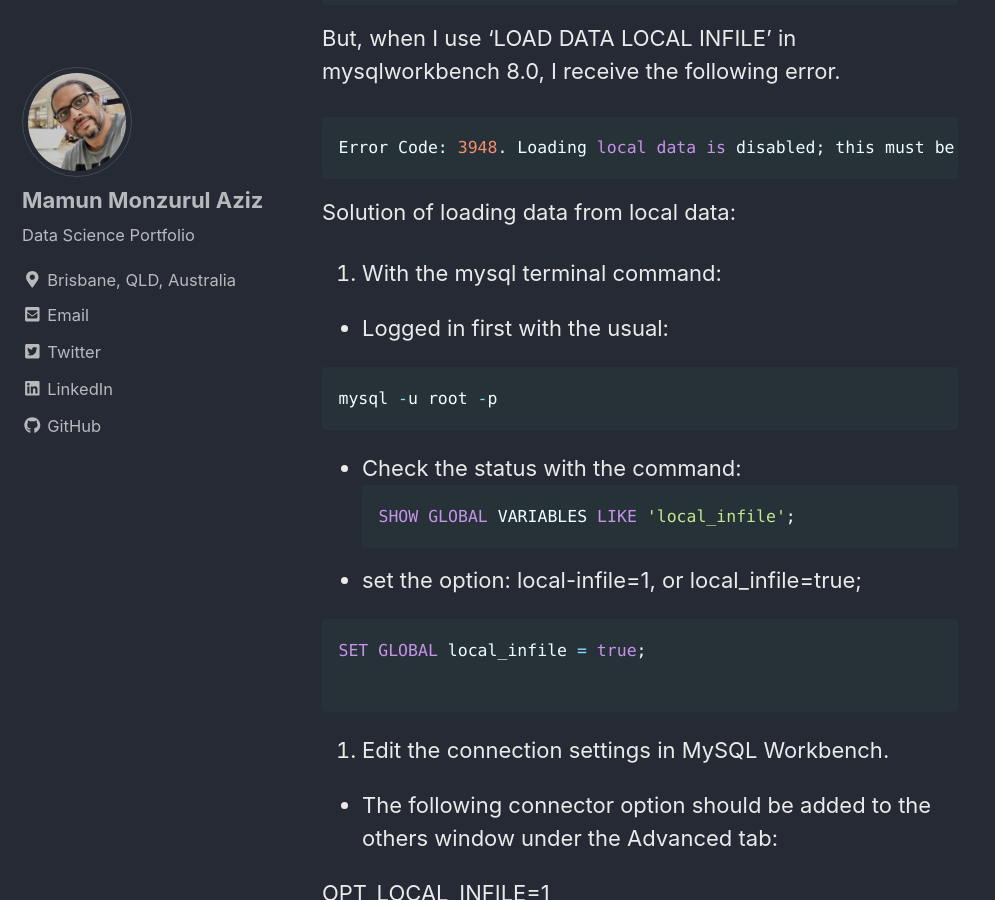
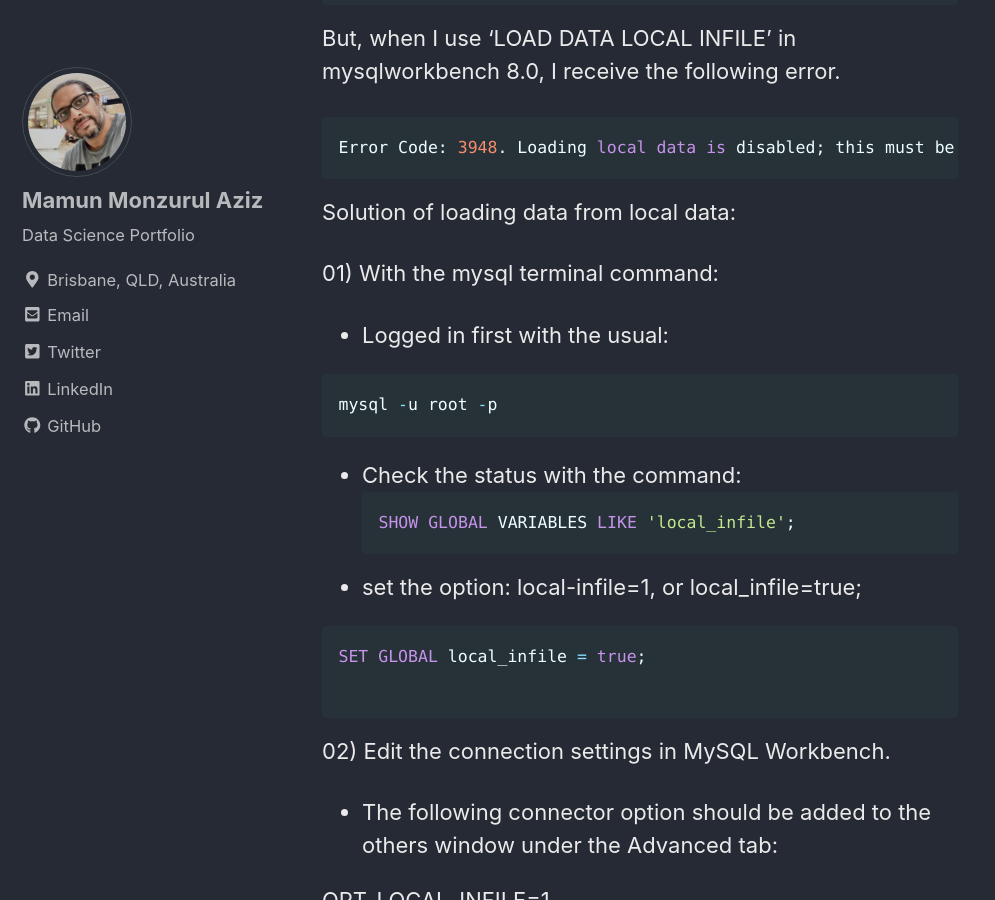
Before and after one commit to mamunmaziz/mamunmaziz.github.io, a Jekyll site: the page built from _posts/2022-09-04-MYSQL Protfolio.md, in a window 1280 px wide and 900 px high, scrolled down 3048 px. Shown: the whole window, without its empty margins (0-995 px from the left). Built offline with Jekyll 4.4.1, drawn with Linux system fonts in a browser that asks for light colours; cached includes are drawn as plain includes; nearby versions of some CDN libraries.

Commit message:
Update 2022-09-04-MYSQL Protfolio.md

````diff
--- a/_posts/2022-09-04-MYSQL Protfolio.md
+++ b/_posts/2022-09-04-MYSQL Protfolio.md
@@ -54,7 +54,7 @@
 ```
 Solution of loading data from local data:
 
-1. With the mysql terminal command:
+01) With the mysql terminal command:
 
 -	Logged in first with the usual:
 
@@ -72,7 +72,7 @@
 
 ```
 
-2. Edit the connection settings in MySQL Workbench.
+02) Edit the connection settings in MySQL Workbench.
 
 - The following connector option should be added to the others window under the Advanced tab:
 
````
